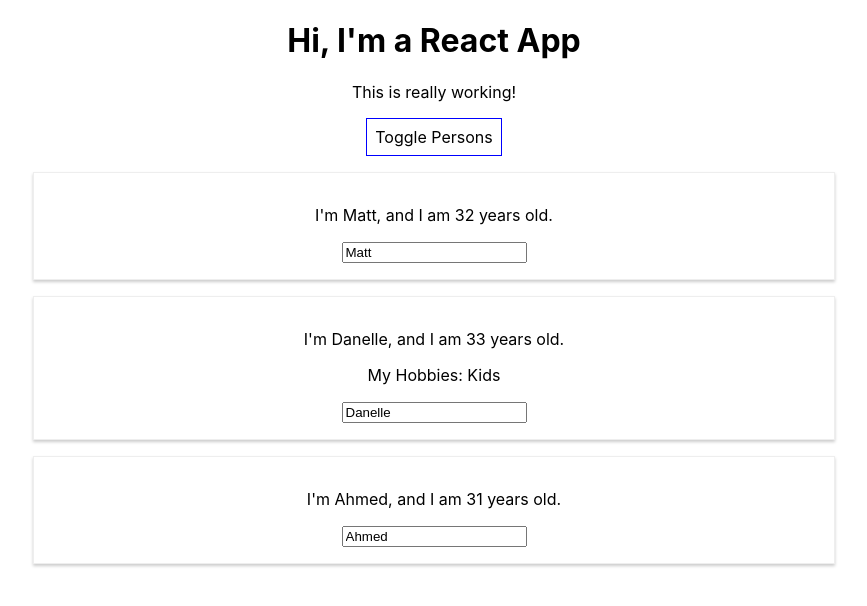
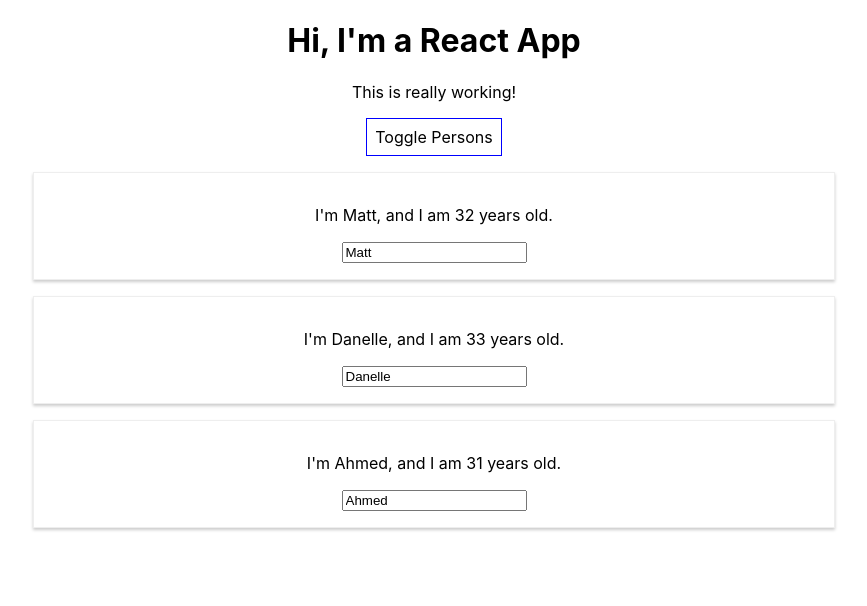
Before and after one commit to Cook1619/User-Input, a React (Create React App) app: page / in a window 1280 px wide. Both pictures are taken after a click on the button "Toggle Persons". Shown: the top 606 px of the page, without its empty margins (206-1073 px from the left). Built offline with nearby package versions, Linux system fonts and the light colour scheme.

Commit message:
Adding a delete handler

```diff
--- a/src/App.js
+++ b/src/App.js
@@ -18,16 +18,12 @@
 
   // console.log(personsState, otherState);
 
-  switchNameHandler = newName => {
-    // console.log('Was clicked!');
-    this.setState({
-      persons: [
-        { name: "Mathew", age: 32 },
-        { name: "Danelle", age: 33 },
-        { name: "Jules", age: 4 }
-      ]
-    });
-  };
+  deletePersonHandler = (personIndex) => {
+    const persons = this.state.persons;
+    persons.splice(personIndex, 1);
+    this.setState({persons: persons})
+  }
+
   nameChangeHandler = event => {
     this.setState({
       persons: [
@@ -56,26 +52,17 @@
 
     let persons = null;
 
-    if(this.state.showPersons) {
+    if (this.state.showPersons) {
       persons = (
         <div>
-            <Person
-              name={this.state.persons[0].name}
-              age={this.state.persons[0].age}
-              click={this.switchNameHandler.bind(this, "Matt!!!!")}
-            />
-            <Person
-              name={this.state.persons[1].name}
-              age={this.state.persons[1].age}
-            >
-              My Hobbies: Kids
-            </Person>
-            <Person
-              name={this.state.persons[2].name}
-              age={this.state.persons[2].age}
-              changed={this.nameChangeHandler}
-            />
-          </div>
+          {this.state.persons.map((person, index) => {
+            return <Person
+            name={person.name}
+            age={person.age}
+            click={() => this.deletePersonHandler(index)}
+            />;
+          })}
+        </div>
       );
     }
     return (
```
